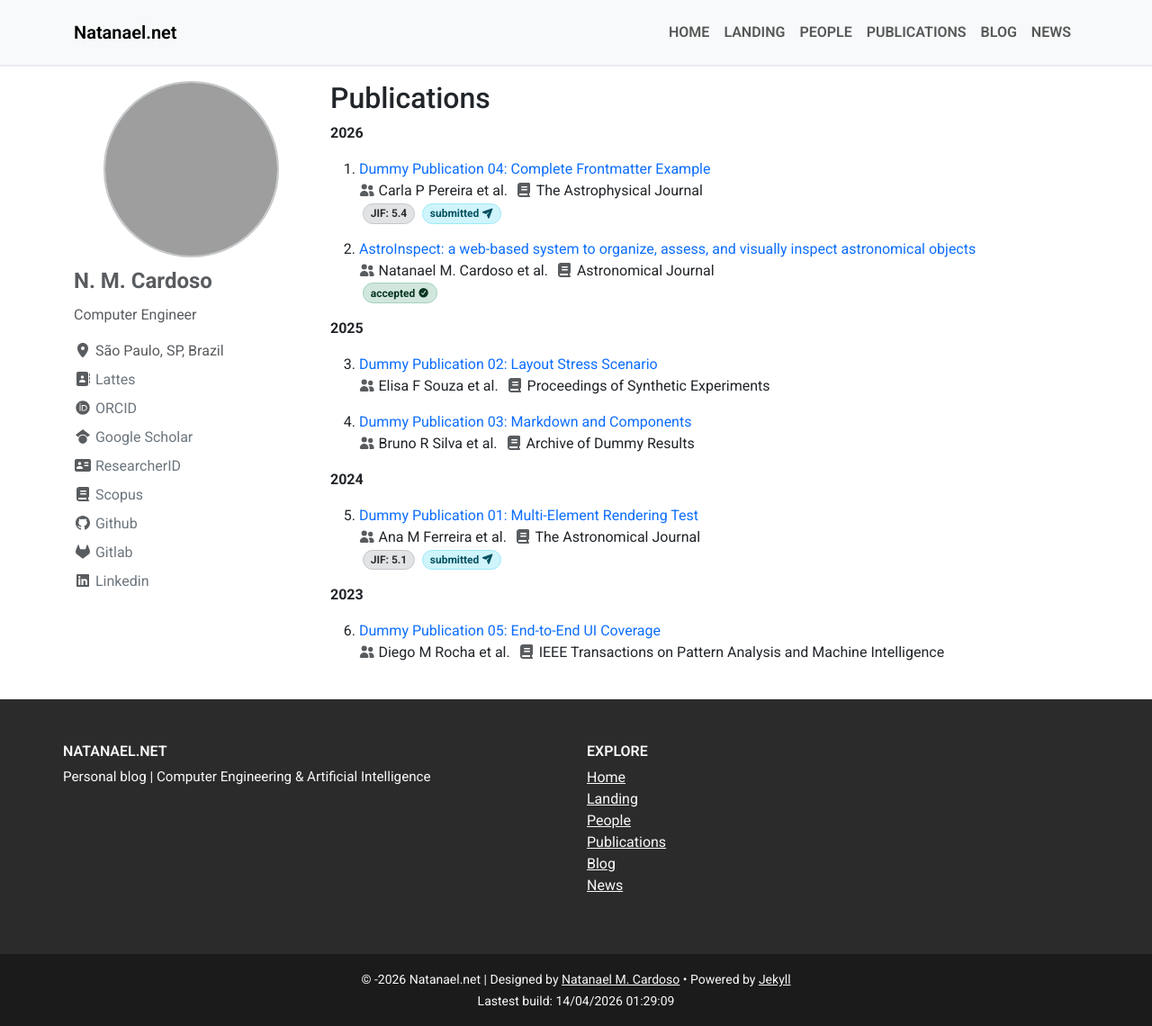
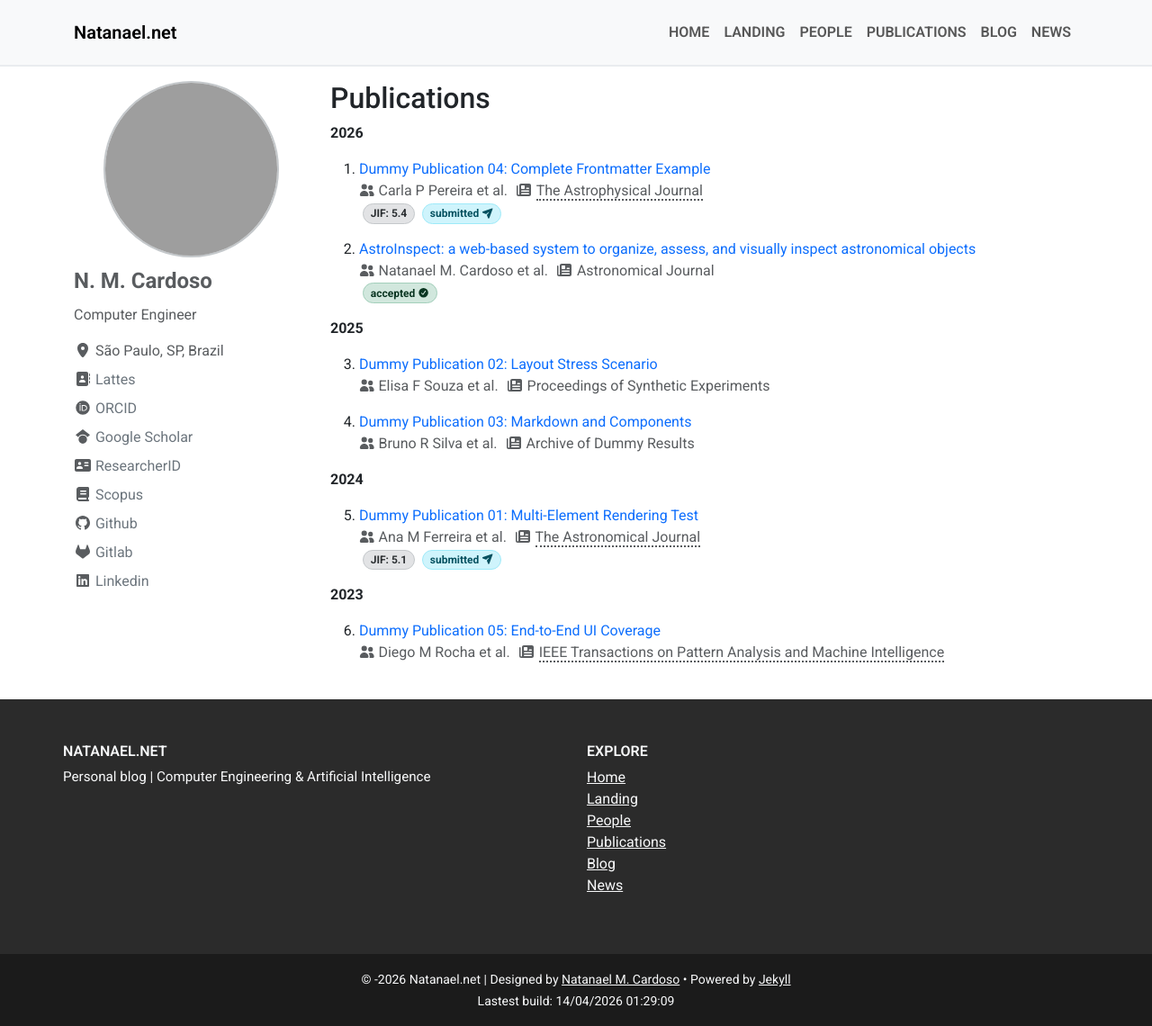
Before and after one commit to nmcardoso/jekyll-academic, a Jekyll site: the page built from content/_pages/publications.md, in a window 1280 px wide. Shown: the whole page at 90% size. Built offline with Jekyll 4.4.1, drawn with Linux system fonts in a browser that asks for light colours; nearby versions of some CDN libraries; some web fonts are replaced; a script that is not in the unit is left out; comment, search, counter and statistics services are not loaded; grey boxes are pictures that could not be loaded.

Commit message:
add wosinfo tooltip

```diff
--- /dev/null
+++ b/_includes/publication_author.html
@@ -0,0 +1,7 @@
+{% assign icon = include.icon | default: true %}
+
+{% assign author_count = include.authors | split: ',' | size %}
+{% assign first_author = include.authors | split: ',' | first %}
+
+{% if icon %}<i class="fas fa-user-group fa-sm"></i>{% endif %}
+{{ first_author }} {% if author_count > 0 %}et al.{% endif %}
--- a/_includes/publication_card.html
+++ b/_includes/publication_card.html
@@ -9,10 +9,8 @@
     </a>
   </p>
   <div class="text-body-secondary">
-    {% assign author_count = p.authors | split: ',' | size %}
-    {% assign first_author = p.authors | split: ',' | first %}
-    <i class="fas fa-user-group fa-sm"></i> {{ first_author }} {% if author_count > 0 %}et al.{% endif %}
-    <i class="fas fa-newspaper ms-md-1"></i> {{ p.venue | venue_name }}
+    {% include publication_author.html authors=p.authors%}
+    {% include publication_venue.html venue=p.venue %}
     {% include publication_status_badge.html publication=pub %}
   </div>
 </div>
--- a/_includes/publication_list.html
+++ b/_includes/publication_list.html
@@ -12,14 +12,15 @@
     <p><b>{{ group.name }}</b></p>
     <ol class="font-sans" start="{{ c }}">
       {% for pub in publications %}
-        {% assign n = pub.authors | split: ',' | first | strip %}
         <li class="mt-3">
           <a
             class="link-offset-2-hover link-underline link-underline-opacity-0 link-underline-opacity-75-hover"
-            href="{{ pub.url }}">{{ pub.title }}</a>
-          <div class="mt-0 pt-0">
-            <i class="fa-solid fa-user-group fa-sm text-body-secondary"></i> <span class="me-1">{{ n }} et al.</span>
-            <i class="fa-solid fa-book text-body-secondary"></i> <span>{{ pub.venue | venue_name }}</span>
+            href="{{ pub.url }}">
+            {{ pub.title }}
+          </a>
+          <div class="mt-0 pt-0 text-body-secondary">
+            {% include publication_author.html authors=pub.authors %}
+            {% include publication_venue.html venue=pub.venue %}
           </div>
           <div class="mt-0 pt-0">
             {% include publication_status_badge.html publication=pub %}
--- a/_includes/publication_status_badge.html
+++ b/_includes/publication_status_badge.html
@@ -6,7 +6,7 @@
   <span
     class="{{ base_class }} bg-secondary-subtle border-secondary-subtle text-secondary-emphasis"
     data-bs-toggle="tooltip"
-    data-bs-title="Journal Impact Factor (JIF&trade;) from Clarivate &trade; Journal Citation Report (JCR&trade;) {{ jcr.year }}">
+    data-bs-title="Journal Impact Factor (JIF&trade;) from Clarivate&trade; Journal Citation Report (JCR&trade;) {{ jcr.year }}">
     JIF: {{ jcr.jif }}
   </span>
 {% endif %}
--- /dev/null
+++ b/_includes/publication_venue.html
@@ -0,0 +1,14 @@
+{% assign wos = site.data.venues[include.venue].wosinfo %}
+{% assign icon = include.icon | default: true %}
+
+{% if icon %}<i class="fas fa-newspaper ms-md-1"></i>{% endif %}
+<span
+  {% if wos %}
+  class="border-bottom-dotted cursor-default"
+  data-bs-toggle="tooltip"
+  data-bs-html="true"
+  data-bs-custom-class="wos-info-tooltip"
+  data-bs-title="<img width='320' height='120' src='https://wos-journal.info/journalide/{{ wos }}' alt='Web of Science bibliometrics' />"
+  {% endif %}>
+  {{ include.venue | venue_name }}
+</span>
--- a/assets/css/app.css
+++ b/assets/css/app.css
@@ -253,6 +253,10 @@
 
 .text-decoration-dotted {
   text-decoration-style: dotted;
+}
+
+.border-bottom-dotted {
+  border-bottom: 0.125rem dotted;
 }
 
 .cursor-default {
@@ -538,3 +542,10 @@
 .chip:hover span.tag {
   background-image: url('/assets/img/tag.svg');
 }
+
+.wos-info-tooltip {
+  --bs-tooltip-max-width: 400px;
+  --bs-tooltip-padding-y: 0.25rem;
+  --bs-tooltip-padding-x: 0.25rem;
+  --bs-tooltip-border-radius: 0.25rem;
+}
```
Also changed, not shown: _data/venues.yaml (+9 -0 lines), Gemfile.lock, jekyll-academic.gemspec.
